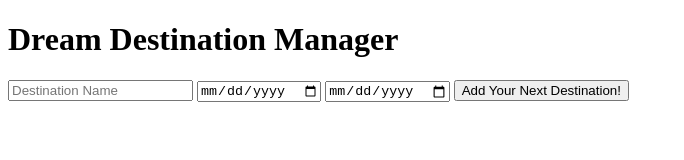
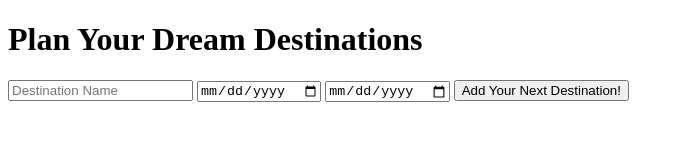
Before and after one commit to phantomhtl/SBA_316, a plain HTML site: page index.html in a window 1280 px wide. Shown: the whole page, without its empty margins (0-684 px from the left). Drawn offline with Linux system fonts and the light colour scheme.

Commit message:
Changed title

```diff
--- a/index.html
+++ b/index.html
@@ -4,10 +4,10 @@
   <meta charset="UTF-8">
   <meta name="viewport" content="width=device-width, initial-scale=1.0">
   <link rel="stylesheet" href="styles.css">
-  <title>Document</title>
+  <title>Plan Your Next Dream Getaway</title>
 </head>
 <body>
-  <h1>Dream Destination Manager</h1>
+  <h1>Plan Your Dream Destinations</h1>
    <form id="destination-form">
        <input type="text" id="destination-name" placeholder="Destination Name" required>
        <input type="date" id="destination-start" required>
```
